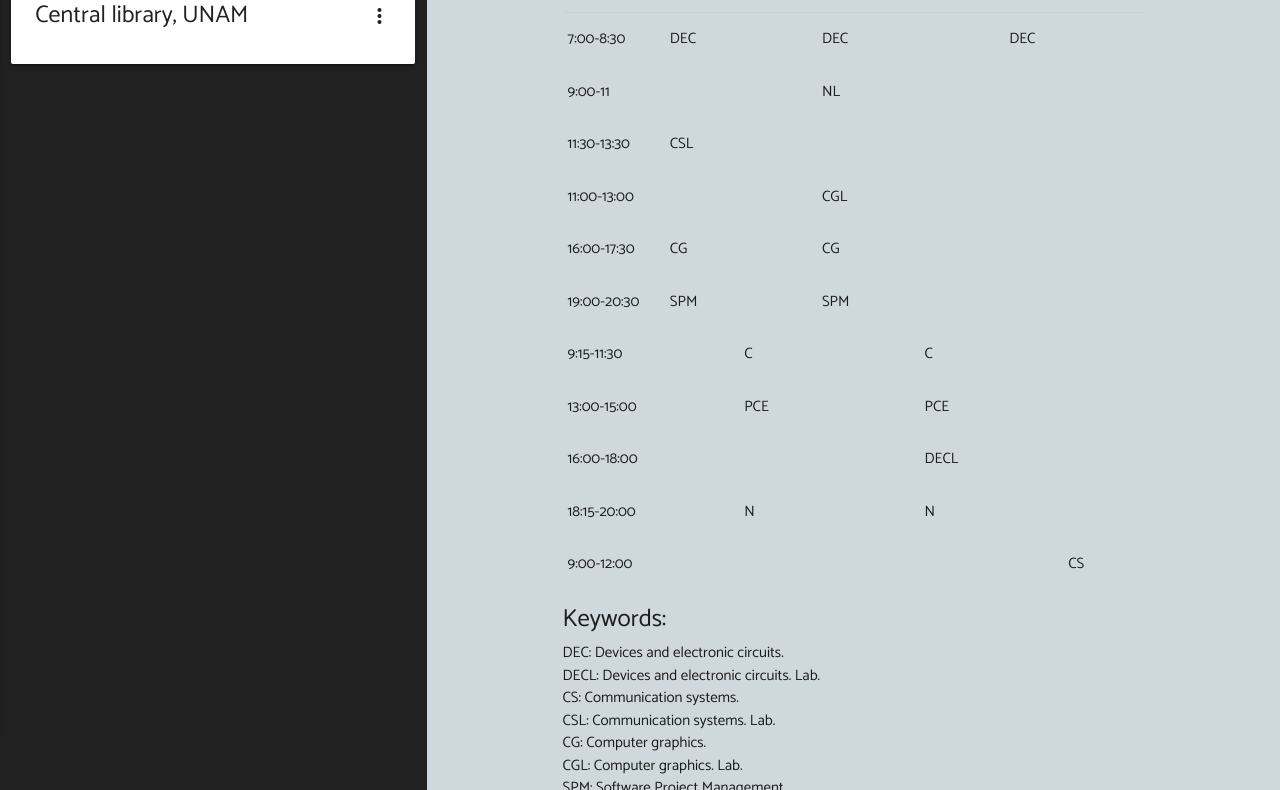
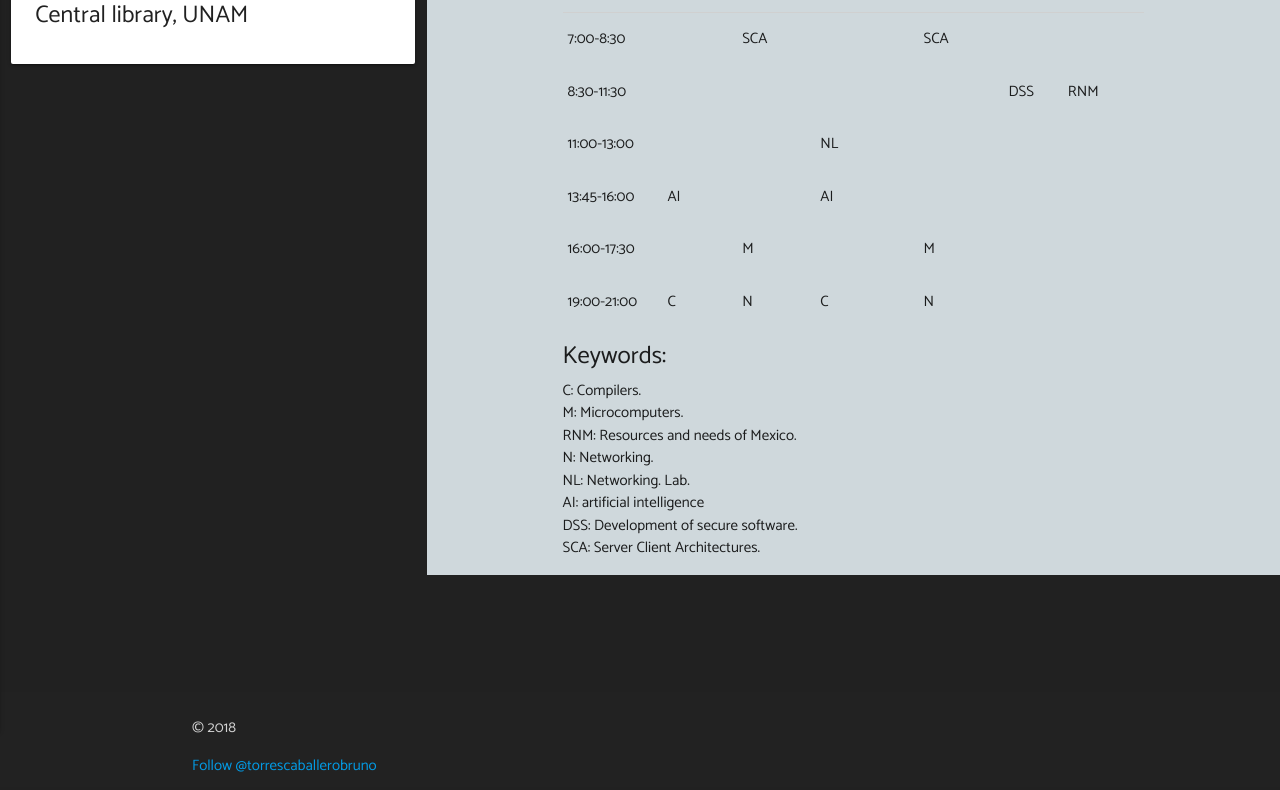
Before and after one commit to torrescaballerobruno/PersonalWebSite, a plain HTML site: page schedule.html in a window 1280 px wide. Shown: the part 128-918 px from the top of the page. Drawn offline with Linux system fonts and the light colour scheme; a web font is replaced by a local one.

Commit message:
Corregir información

```diff
--- a/schedule.html
+++ b/schedule.html
@@ -43,14 +43,8 @@
 						<img class="activator img-circle" src="img/sch.jpg">
 					</div>
 					<div class="card-content">
-						<span class="card-title activator grey-text text-darken-4">Central library, UNAM<i class="material-icons right">more_vert</i></span>
-
+						<span class="card-title activator grey-text text-darken-4">Central library, UNAM</span>
 					</div>
-					<div class="card-reveal">
-						<span class="card-title grey-text text-darken-4">Central library, UNAM<i class="material-icons right">close</i></span>
-						<p>
-							This photo was taken on March 13, 2015 by Jorge Chávez</p>
-						</div>
 					</div>
 				</div>
 				<div class="col m8 s12 blue-grey lighten-4" id="derecha">
@@ -72,102 +66,59 @@
 							<tbody>
 								<tr>
 									<td>7:00-8:30</td>
-									<td>DEC</td>
 									<td></td>
-									<td>DEC</td>
+									<td>SCA</td>
 									<td></td>
-									<td>DEC</td>
-
+									<td>SCA</td>
 								</tr>
 								<tr>
-									<td>9:00-11</td>
+									<td>8:30-11:30</td>
 									<td></td>
 									<td></td>
-									<td>NL</td>
-
-								</tr>
-								<tr>
-									<td>11:30-13:30</td>
-									<td>CSL</td>
-
+									<td></td>
+									<td></td>
+									<td>DSS</td>
+									<td>RNM</td>
 								</tr>
 								<tr>
 									<td>11:00-13:00</td>
 									<td></td>
 									<td></td>
-									<td>CGL</td>
+									<td>NL</td>
+								</tr>
+								<tr>
+									<td>13:45-16:00</td>
+									<td>AI</td>
+									<td></td>
+									<td>AI</td>
 								</tr>
 								<tr>
 									<td>16:00-17:30</td>
-									<td>CG</td>
 									<td></td>
-									<td>CG</td>
-
+									<td>M</td>
+									<td></td>
+									<td>M</td>
+								</tr>
+								<tr>
+									<td>19:00-21:00</td>
+									<td>C</td>
+									<td>N</td>
+									<td>C</td>
+									<td>N</td>
 								</tr>
 							</tr>
-							<tr>
-								<td>19:00-20:30</td>
-								<td>SPM</td>
-								<td></td>
-								<td>SPM</td>
-							</tr>
-						</tr>
-						<tr>
-							<td>9:15-11:30</td>
-							<td></td>
-							<td>C</td>
-							<td></td>
-							<td>C</td>
-						</tr>
-					</tr>
-					<tr>
-						<td>13:00-15:00</td>
-						<td></td>
-						<td>PCE</td>
-						<td></td>
-						<td>PCE</td>
-					</tr>
-				</tr>
-				<tr>
-					<td>16:00-18:00</td>
-					<td></td>
-					<td></td>
-					<td></td>
-					<td>DECL</td>
-				</tr>
-			</tr>
-			<tr>
-				<td>18:15-20:00</td>
-				<td></td>
-				<td>N</td>
-				<td></td>
-				<td>N</td>
-			</tr>
-			<tr>
-				<td>9:00-12:00</td>
-				<td></td>
-				<td></td>
-				<td></td>
-				<td></td>
-				<td></td>
-				<td>CS</td>
-			</tr>
-
 		</tbody>
 	</table>
 	<ul>
 		<h5>Keywords: </h5>
-		<li>DEC: Devices and electronic circuits.</li>
-		<li>DECL: Devices and electronic circuits. Lab. </li>
-		<li>CS: Communication systems.</li>
-		<li>CSL: Communication systems. Lab.</li>
-		<li>CG: Computer graphics.</li>
-		<li>CGL: Computer graphics. Lab.</li>
-		<li>SPM: Software Project Management.</li>
 		<li>C: Compilers.</li>
-		<li>PCE: Project costs and evaluation.</li>
+		<li>M: Microcomputers. </li>
+		<li>RNM: Resources and needs of Mexico.</li>
 		<li>N: Networking.</li>
 		<li>NL: Networking. Lab. </li>
+		<li>AI: artificial intelligence</li>
+		<li>DSS: Development of secure software.</li>
+		<li>SCA: Server Client Architectures.</li>
 	</ul>
 </div>
 </div>
```
Also changed, not shown: resume.html (+2 -6 lines).
